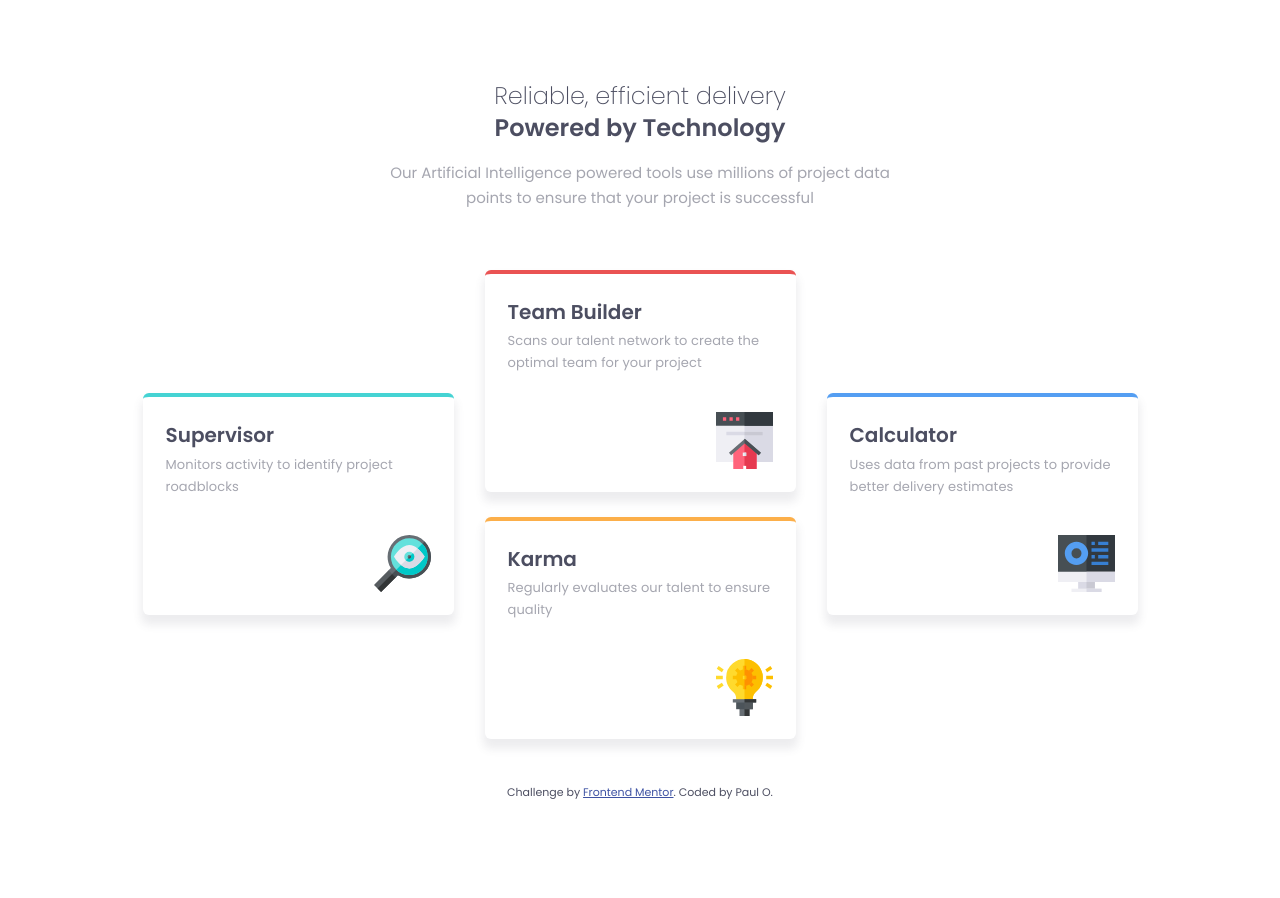
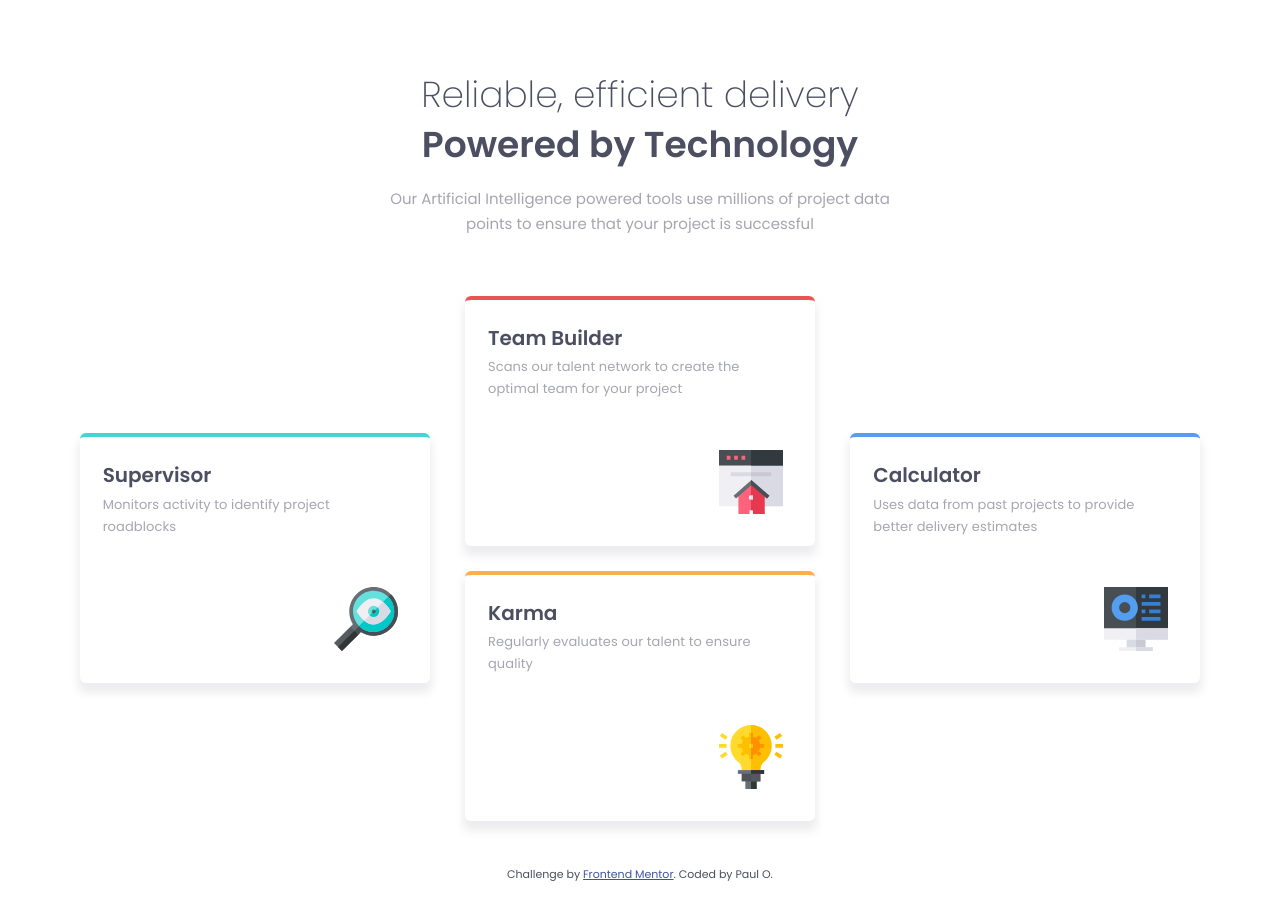
Before and after one commit to ePaulo/four-card-feature-section, a plain HTML site: page index.html in a window 1280 px wide. Before the commit the page ends 811 px from the top, so only its background shows below. Drawn offline with Linux system fonts and the light colour scheme.

Commit message:
more updates to title, card and icon sizes for wider screen size

```diff
--- a/styles.css
+++ b/styles.css
@@ -31,20 +31,18 @@ body {
 }
 
 div.container {
-  max-width: 1070px;
-  min-width: 385px;
-  margin: 8rem auto 4rem;
+  /* min-width: 385px; */
+  margin: 7rem auto 4rem;
   padding: 0 3.2rem;
 
   header {
-    min-width: 311px;
-    max-width: 540px;
+    width: 311px;
     margin: 0 auto 6rem;
 
     h1 {
       font-size: 2.4rem;
       text-align: center;
-      line-height: 1.35;
+      line-height: 1.5;
 
       span.line-1 {
         font-weight: 200;
@@ -99,8 +97,8 @@ div.container {
         height: 57px;
         align-self: flex-end;
         position: absolute;
-        bottom: 2.3rem;
-        right: 2.3rem;
+        bottom: 2.8rem;
+        right: 2.8rem;
       }
     }
 
@@ -122,7 +120,39 @@ div.container {
   }
 }
 
-@media (min-width: 1065px) {
+@media (min-width: 830px) {
+  div.container {
+    max-width: 930px;
+
+    header {
+      width: 540px;
+
+      h1 {
+        font-size: 3.6rem;
+        line-height: 1.4;
+      }
+    }
+
+    main.cards {
+      section.card {
+        width: 350px;
+        height: 250px;
+
+        img {
+          width: 64px;
+          height: 64px;
+          bottom: 3.2rem;
+          right: 3.2rem;
+        }
+      }
+    }
+  }
+}
+
+@media (min-width: 1200px) {
+  div.container {
+    max-width: 1200px;
+    /* margin: 0 auto; */
     main.cards {
       grid-template-columns: repeat(3, 1fr);
       grid-template-rows: repeat(2, 1fr);
@@ -148,9 +178,10 @@ div.container {
       }
     }
   }
+}
 
 footer {
-  margin-bottom: 1em;
+  margin-bottom: 1.5em;
 
   p.attribution {
     font-size: 11px;
```
Lines whose indentation alone changed are shown as unchanged.
